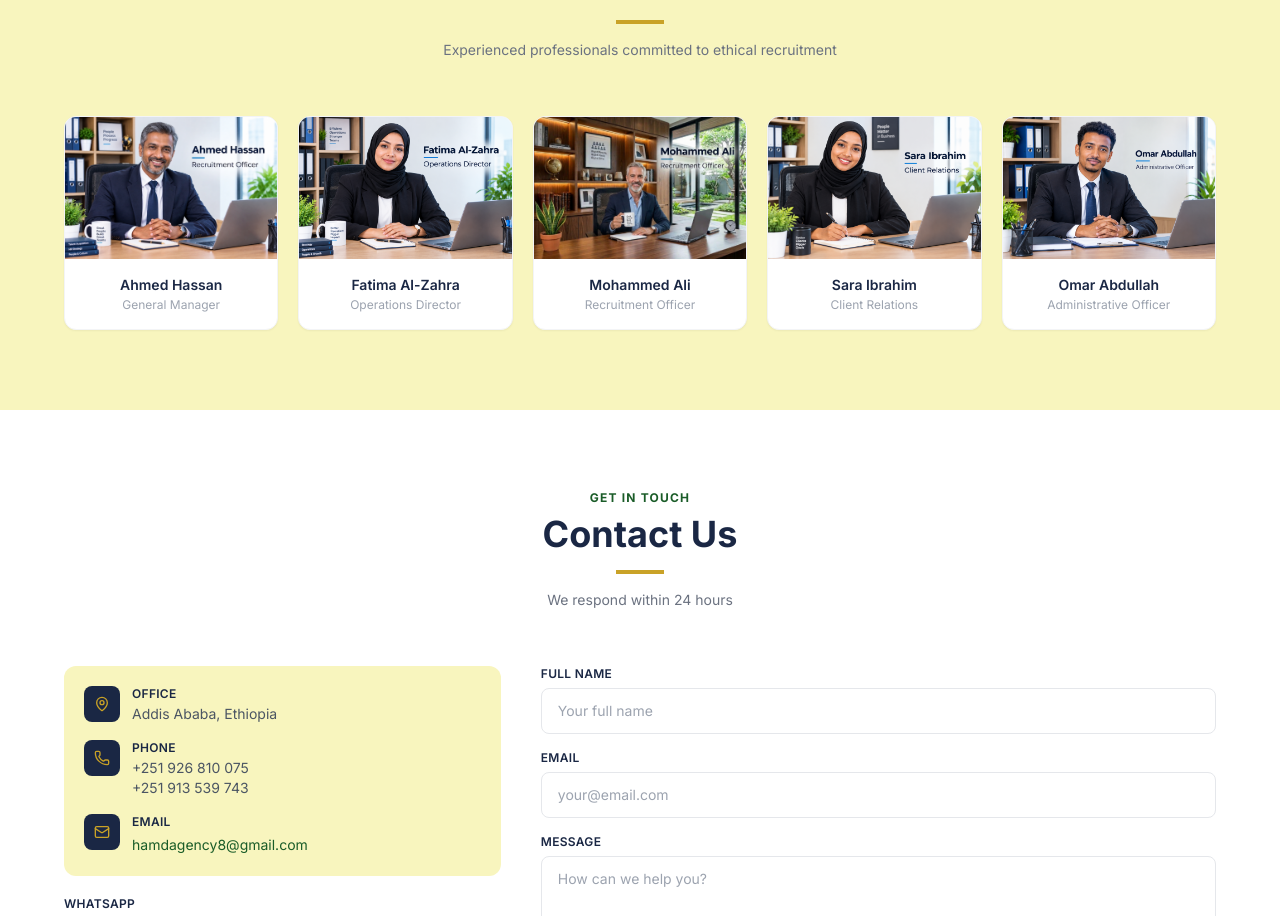
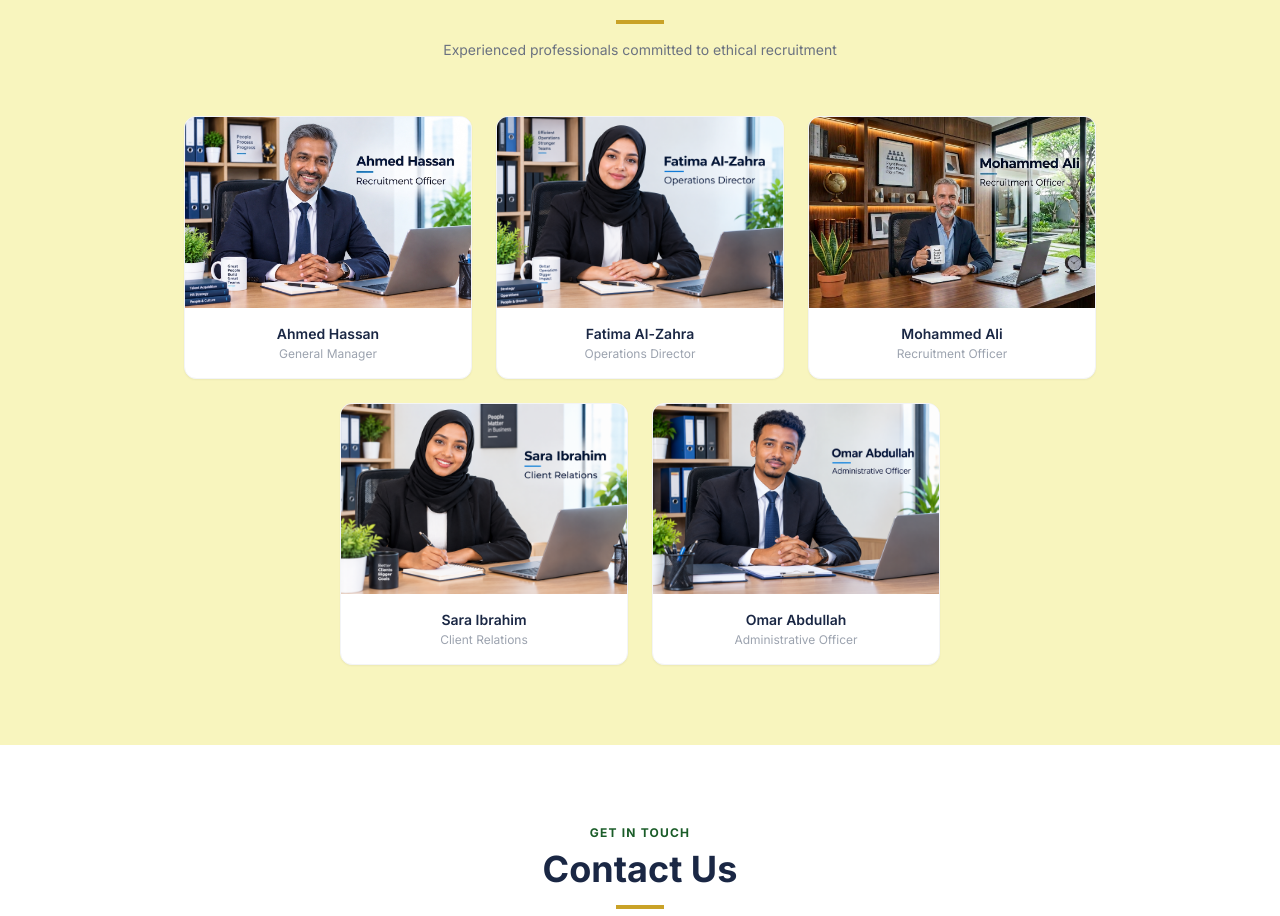
Before and after one commit to editnife-max/Hamd-Agency, a Next.js app in the folder Hamd/hamd/: page / in a window 1280 px wide. Shown: the part 2072-2988 px from the top of the page. Built offline with nearby package versions, Linux system fonts and the light colour scheme.

Commit message:
fix: larger staff photos with flex-wrap 3-per-row layout
Co-Authored-By: Claude Sonnet 4.6 <noreply@anthropic.com>

```diff
--- a/Hamd/hamd/src/components/Staff.tsx
+++ b/Hamd/hamd/src/components/Staff.tsx
@@ -18,8 +18,8 @@ function StaffCard({ member, lang }: {
         <Image
           src={src}
           alt={member.nameEn}
-          width={400}
-          height={500}
+          width={600}
+          height={750}
           className="w-full h-auto block"
           onError={() => setImgError(true)}
         />
@@ -57,9 +57,11 @@ export default function Staff() {
           <p className="text-gray-500 text-sm max-w-xl mx-auto">{s.subtitle[lang]}</p>
         </div>
 
-        <div className="grid grid-cols-2 sm:grid-cols-3 lg:grid-cols-5 gap-5">
+        <div className="flex flex-wrap justify-center gap-6">
           {s.members.map((m) => (
-            <StaffCard key={m.initials} member={m} lang={lang} />
+            <div key={m.initials} className="w-[calc(50%-12px)] sm:w-56 lg:w-72">
+              <StaffCard member={m} lang={lang} />
+            </div>
           ))}
         </div>
 
```
